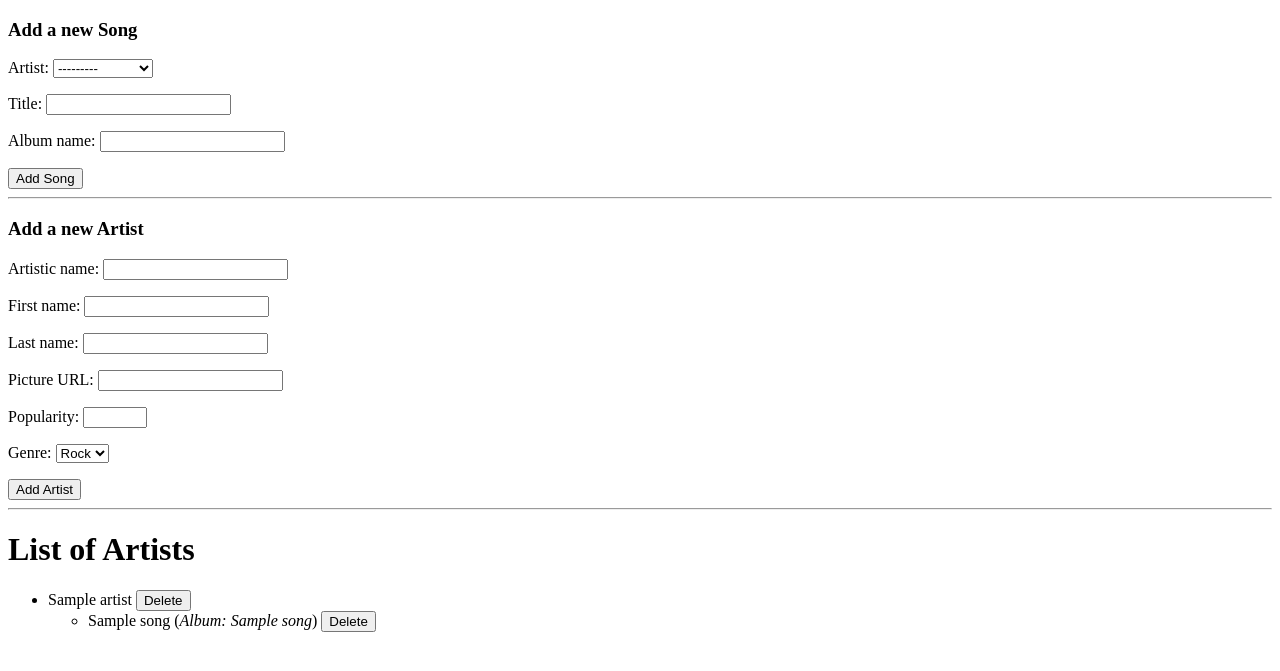
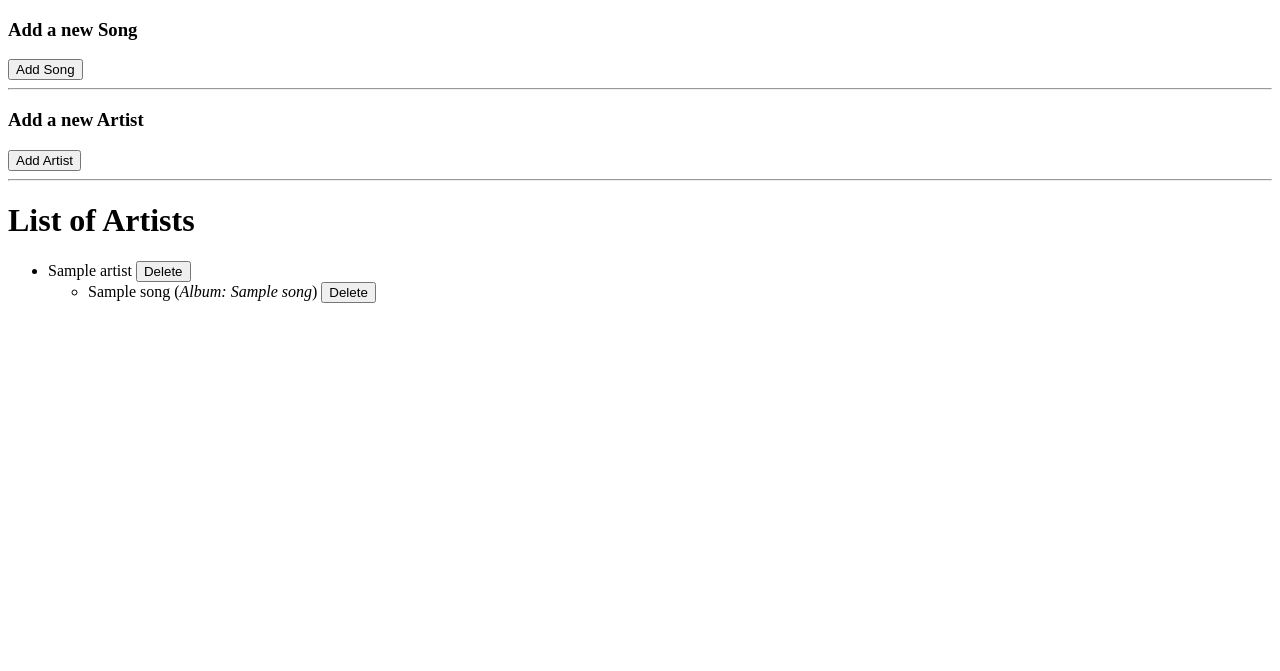
Before and after one commit to rmotr-group-projects/wdc-django-practice-4, a Django app: template django_practice_4/templates/index.html in a window 1280 px wide. Shown: the top 671 px of the page. Run offline with Django 3.2, Linux system fonts and the light colour scheme; the template is opened without the code that fills it: values that come from a table or form of the project are taken from there, others are empty; tables that the repository leaves empty hold one stand-in row (values such as "Sample post").

Commit message:
Remove solution

```diff
--- a/django_practice_4/artists/forms.py
+++ b/django_practice_4/artists/forms.py
@@ -4,15 +4,8 @@ from .models import GENRE_CHOICES, Song
 
 
 class ArtistForm(forms.Form):
-    artistic_name = forms.CharField(label='Artistic name', max_length=200)
-    first_name = forms.CharField(label='First name', max_length=200, required=False)
-    last_name = forms.CharField(label='Last name', max_length=200, required=False)
-    picture_url = forms.URLField(label='Picture URL', required=False)
-    popularity = forms.IntegerField(label='Popularity', min_value=0, max_value=100, required=False)
-    genre = forms.ChoiceField(label='Genre', choices=GENRE_CHOICES, required=False)
+    pass
 
 
 class SongForm(forms.ModelForm):
-    class Meta:
-        model = Song
-        fields = ['artist', 'title', 'album_name']
+    pass
--- a/django_practice_4/templates/index.html
+++ b/django_practice_4/templates/index.html
@@ -15,7 +15,9 @@
   <h3>Add a new Song</h3>
   <form action="{% url 'artists' %}" method='POST'>
     {% csrf_token %}
-    {{ song_form.as_p }}
+
+    <!-- Render here your 'Add a new Song' form -->
+
     <input type="submit" value="Add Song">
   </form>
   <hr>
@@ -24,7 +26,9 @@
   <h3>Add a new Artist</h3>
   <form action="{% url 'artists' %}" method='POST'>
     {% csrf_token %}
-    {{ artist_form.as_p }}
+
+    <!-- Render here your 'Add a new Artist' form -->
+
     <input type="submit" value="Add Artist">
   </form>
   <hr>
```
Also changed, not shown: django_practice_4/artists/views.py (+1 -23 lines).
